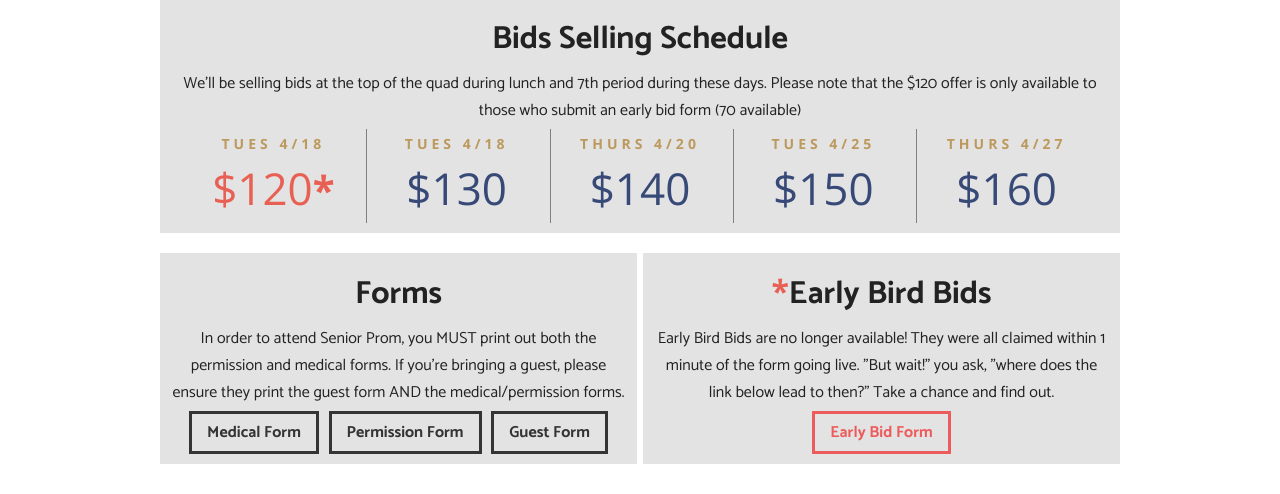
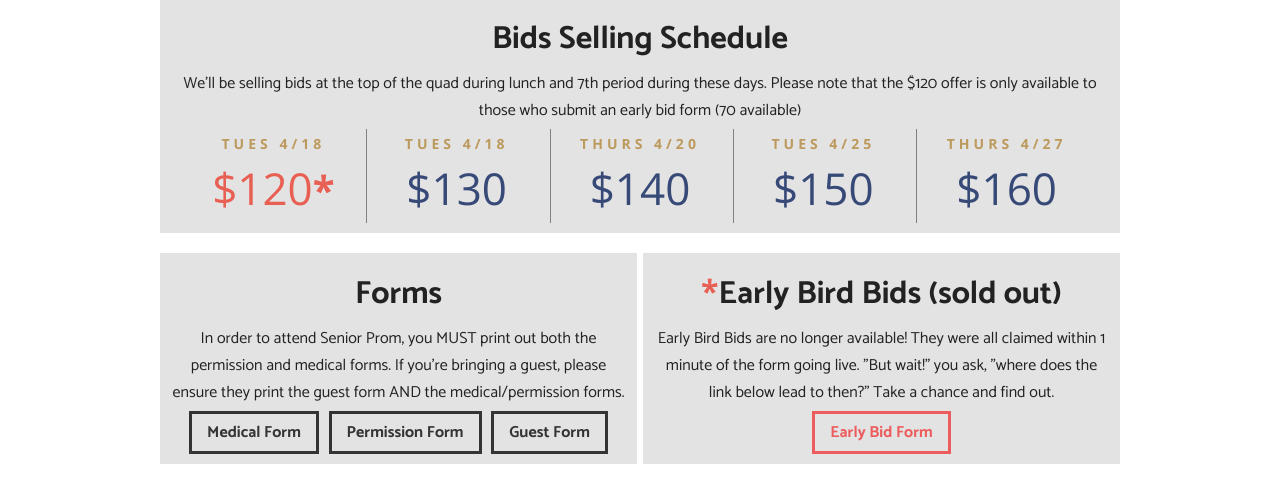
Before and after one commit to tillthismoment/tillthismoment.github.io, a plain HTML site: page bids.html in a window 1280 px wide. Shown: the part 372-866 px from the top of the page. Drawn offline with nearby package versions, Linux system fonts and the light colour scheme.

Commit message:
sold out

```diff
--- a/bids.html
+++ b/bids.html
@@ -73,7 +73,7 @@
 
                 <div class="half">
                     <div class="section">
-                        <h1><span id="red">*</span>Early Bird Bids</h1>
+                        <h1><span id="red">*</span>Early Bird Bids (sold out)</h1>
                         <p>Early Bird Bids are no longer available! They were all claimed within 1 minute of the form going live. "But wait!" you ask, "where does the link below lead to then?" Take a chance and find out.</p>
                         <a href="takeachance.html" id="special" target="_blank" style="color:#ef4e4e; border: 3px solid #ef4e4e; background-color: #e3e3e3">Early Bid Form</a>
                     </div>
```
